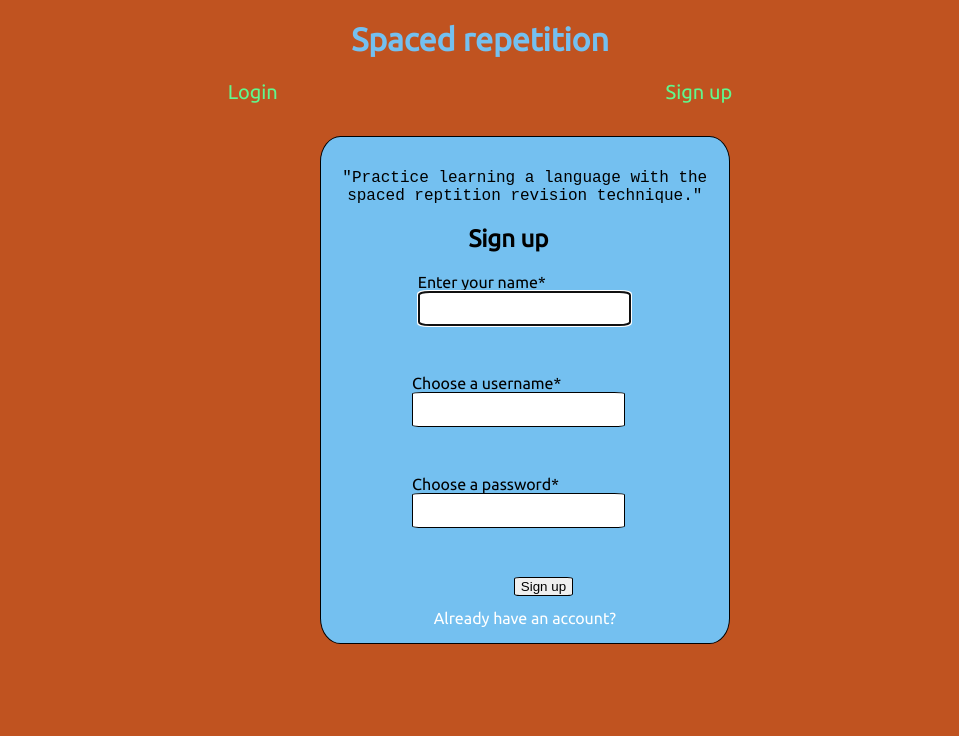
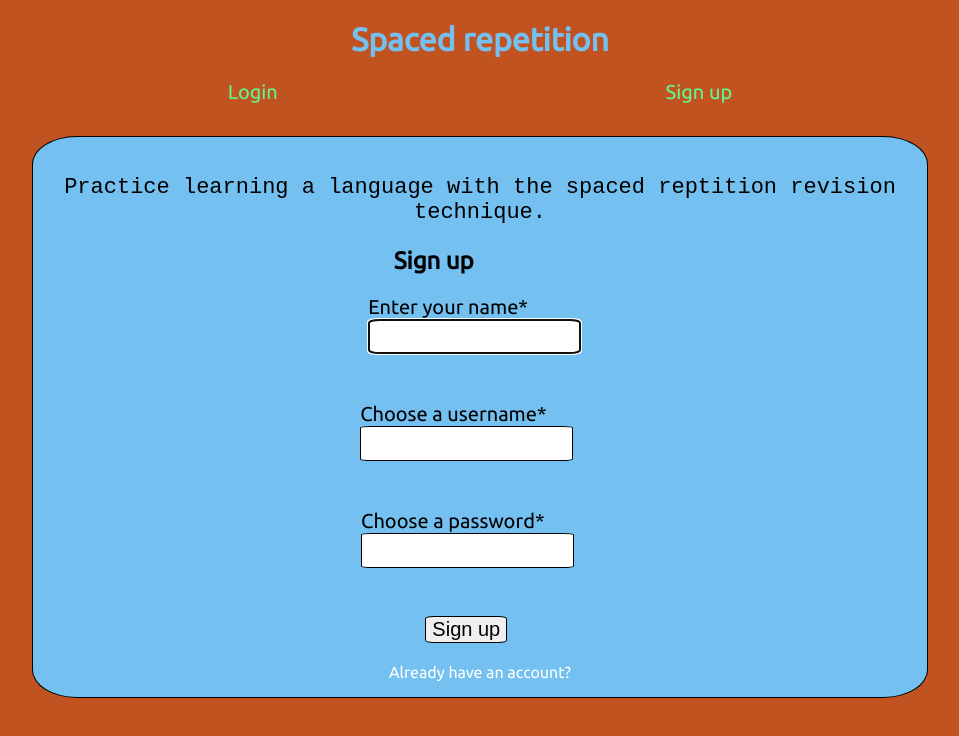
Before and after one commit to thinkful-ei-macaw/SpacedRepition-client-VB, a React app: page /register in a window 1280 px wide. Shown: the whole page, without its empty margins (160-1119 px from the left). Built offline with nearby package versions, Linux system fonts and the light colour scheme.

Commit message:
made css responsive

```diff
--- a/src/components/LoginForm/LoginForm.css
+++ b/src/components/LoginForm/LoginForm.css
@@ -1,5 +1,21 @@
-.login-submit{
-    display: flex;
-    justify-content: center;
-    margin-left:40%;
+.login-submit {
+  display: flex;
+  justify-content: center;
+  margin-left: 40%;
 }
+
+@media only screen and (min-width: 600px) {
+  .login-submit {
+    margin-left: 43%;
+  }
+  label {
+    font-size: 20px;
+  }
+
+  #login-username-input {
+    margin-left: 70px;
+  }
+  #login-password-input {
+    margin-left: 70px;
+  }
+}
--- a/src/components/RegistrationForm/RegistrationForm.css
+++ b/src/components/RegistrationForm/RegistrationForm.css
@@ -11,7 +11,7 @@ input {
   height: 35px;
   font-size: 16px;
   margin-left: 20%;
-  border:1px solid black;
+  border: 1px solid black;
 }
 
 label {
@@ -51,20 +51,39 @@ section {
   color: white;
 }
 
-
 @media only screen and (min-width: 600px) {
   section {
     border: 1px black solid;
     border-radius: 5%;
     margin-top: 2em;
     padding: 1em;
-    margin-left: 30em;
-    margin-right: 15em;
+    margin-left: auto;
+    margin-right: auto;
     background-color: rgb(116, 192, 240);
-    width:32%;
+    width: 70%;
+  }
+  button {
+    margin-left: 20%;
+    font-size: 20px;
+  }
+  .app-desc {
+    font-size: 22px;
+  }
+  .signup-header {
+    margin-left: 40%;
+  }
+  label {
+    margin-right: 0px;
+    margin-left: 20%;
+  }
+  #registration-name-inputs {
+    margin-left: 25px;
+  }
+  #registration-password-inputs {
+    margin-left: 25px;
+  }
 
-  }
-  button{
-    margin-left: 44%;
+  #registration-username-inputs {
+    margin-left: 25px;
   }
 }
--- a/src/routes/RegistrationRoute/RegistrationRoute.js
+++ b/src/routes/RegistrationRoute/RegistrationRoute.js
@@ -17,8 +17,8 @@ class RegistrationRoute extends Component {
     return (
       <section>
         <p className="app-desc">
-          "Practice learning a language with the spaced reptition revision
-          technique."
+          Practice learning a language with the spaced reptition revision
+          technique.
         </p>
         <h2 className="signup-header">Sign up</h2>
         <RegistrationForm
```
